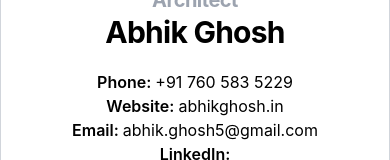
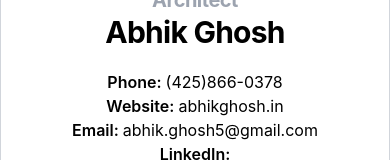
Before and after one commit to ghoshabhik/dev-resume, a Next.js app: page /resume in a window 390 px wide. Shown: the part 391-551 px from the top of the page. Built offline with nearby package versions, Linux system fonts and the light colour scheme.

Commit message:
updated phone number

```diff
--- a/components/Experience.js
+++ b/components/Experience.js
@@ -100,7 +100,7 @@ export default function Experience() {
             <p className="xl:text-4xl text-3xl font-bold tracking-tight xl:text-left text-center">Abhik Ghosh</p>
         </div>
         <div className="flex flex-col mt-5 xl:mt-0">
-            <p className="xl:text-right text-center"><span className="font-semibold">Phone: </span>+91 760 583 5229</p>
+            <p className="xl:text-right text-center"><span className="font-semibold">Phone: </span>(425)866-0378</p>
             <p className="xl:text-right text-center"><span className="font-semibold">Website:  </span>abhikghosh.in</p>
             <p className="xl:text-right text-center"><span className="font-semibold">Email:  </span>abhik.ghosh5@gmail.com</p>
             <p className="xl:text-right text-center"><span className="font-semibold">LinkedIn:  </span>https://www.linkedin.com/in/abhik-ghosh </p>
```
